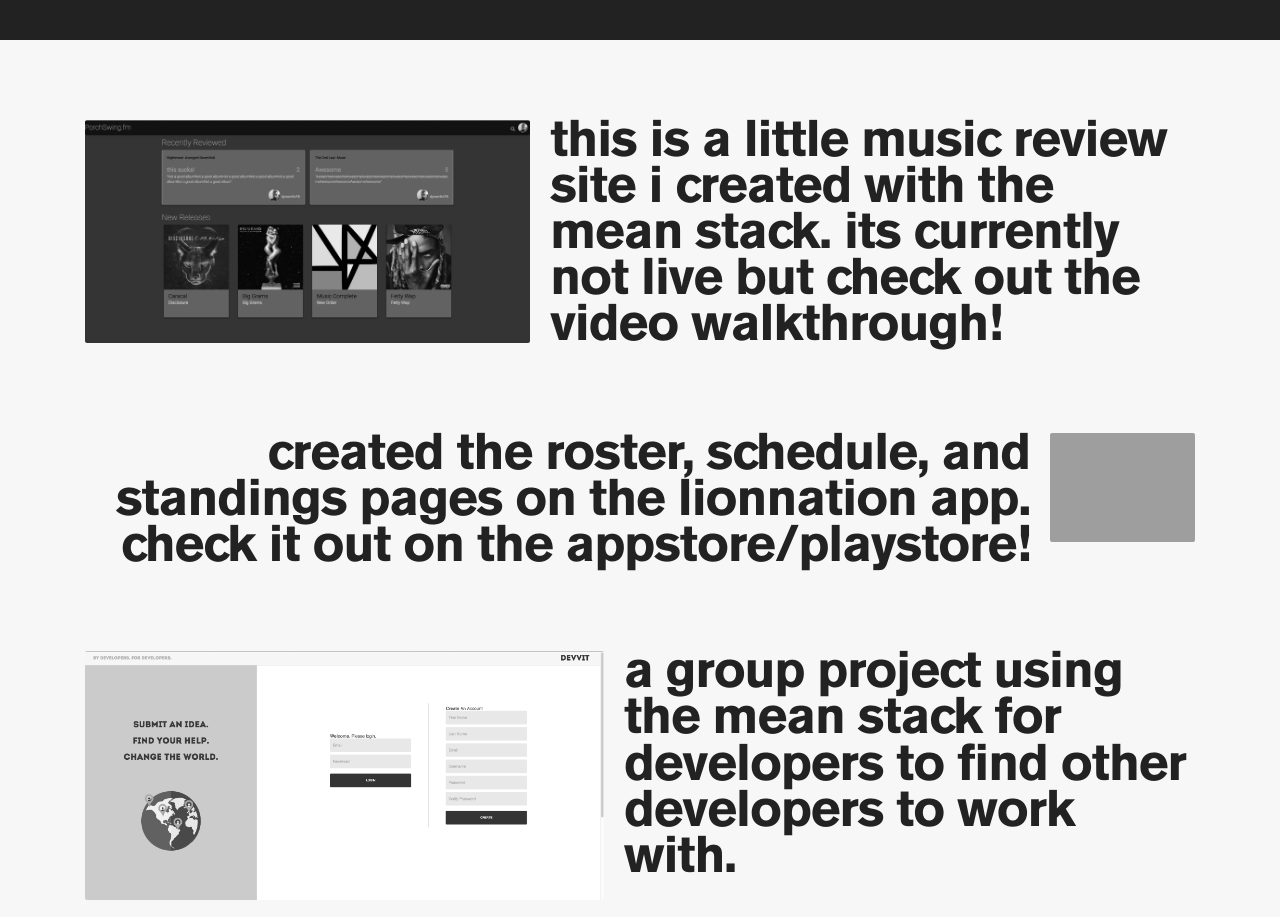
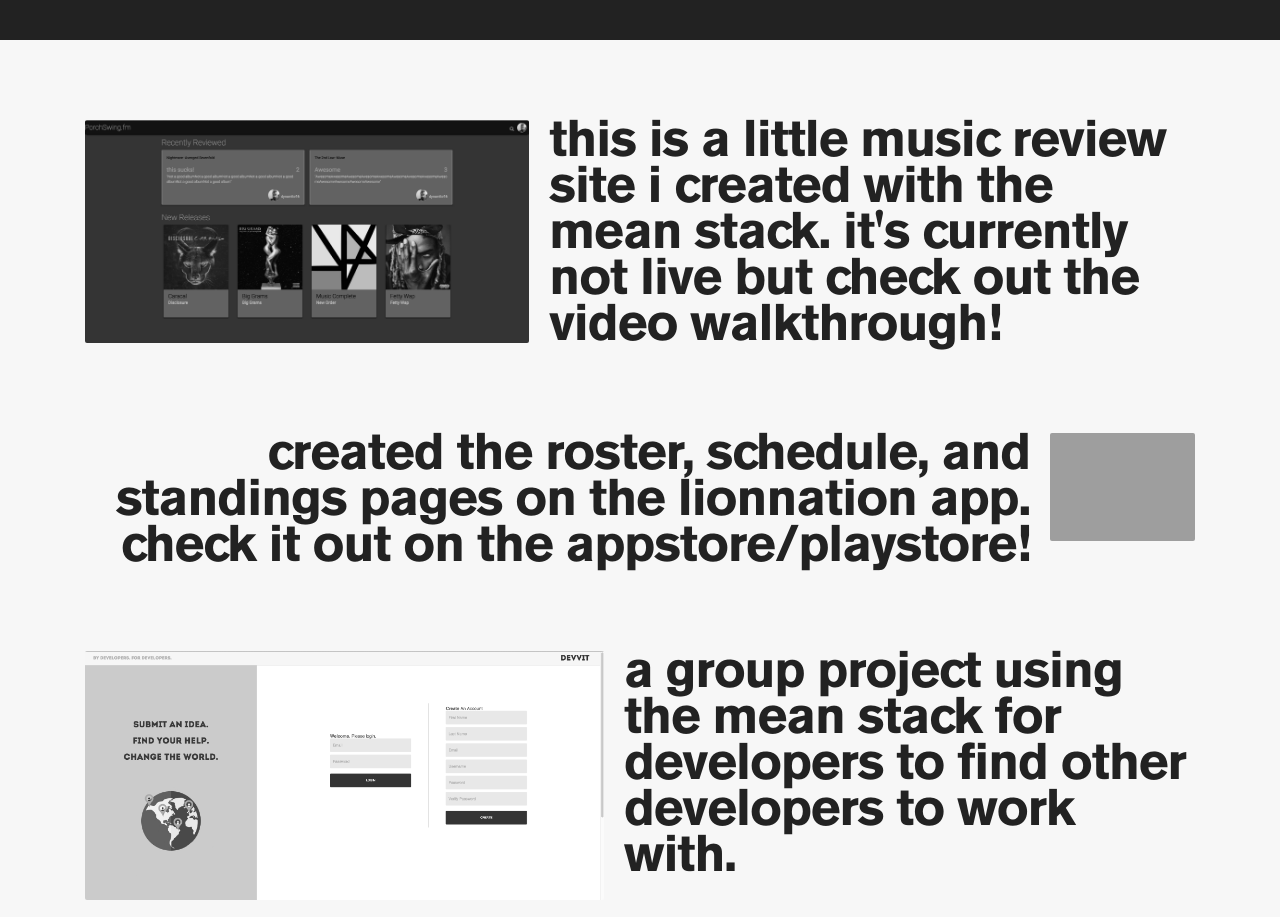
Before and after one commit to wmech16/Portfolio, a website: page index.html in a window 1280 px wide. Shown: the part 1400-2317 px from the top of the page. Drawn offline with nearby package versions, Linux system fonts and the light colour scheme; grey boxes are pictures that could not be loaded; a web font is replaced by a local one.

Commit message:
grammar nazi over here

```diff
--- a/index.html
+++ b/index.html
@@ -24,7 +24,7 @@
 		<div class="section" id="portfolio">
 			<div class="port first">
 				<a href="https://www.youtube.com/watch?v=HDB1ivI4zNg" target="_blank"><img src="imgs/porchswing.png" alt="Porchswing"></a>
-				<span class="text-first">this is a little music review site i created with the mean stack. its currently not live but check out the video walkthrough! </span>
+				<span class="text-first">this is a little music review site i created with the mean stack. it's currently not live but check out the video walkthrough! </span>
 			</div>
 
 			<div class="port second">
```
